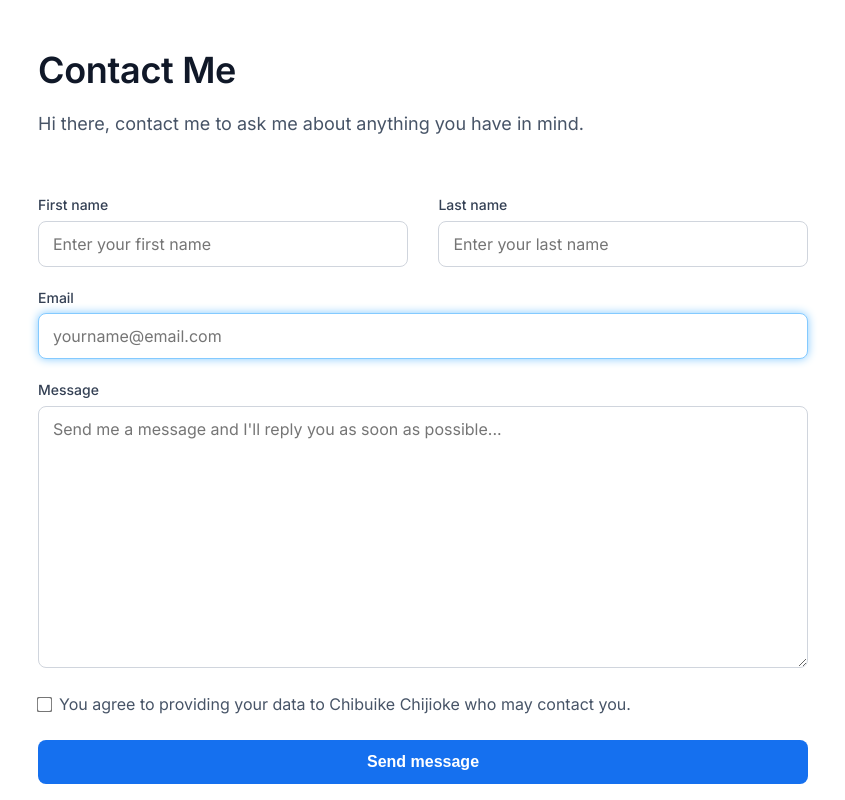
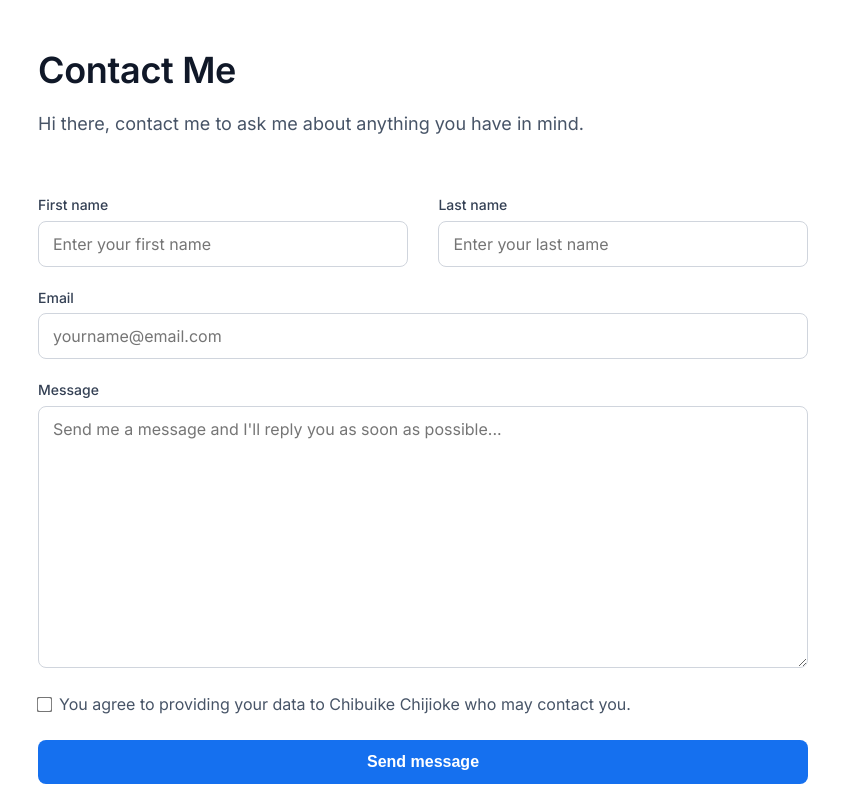
Before and after one commit to Chisquare7/HNG-frontend-stage-1, a React (Create React App) app: page /contact in a window 1280 px wide. Shown: the top 800 px of the page, without its empty margins (217-1062 px from the left). Built offline with nearby package versions, Linux system fonts and the light colour scheme.

Commit message:
refactor: Add focus styling to the email input field

```diff
--- a/src/App.css
+++ b/src/App.css
@@ -203,7 +203,7 @@ form > .error__validate, .input__name > .error__validate {
   font-weight: 400;
 }
 
-input:focus, #contact__form > textarea:focus, #contact__form > input {
+input:focus, #contact__form > textarea:focus, #contact__form > input:focus {
   outline: #84CAFF;
   border: 1px solid #84CAFF;
   box-shadow: 0 0 10px #84CAFF;
```
